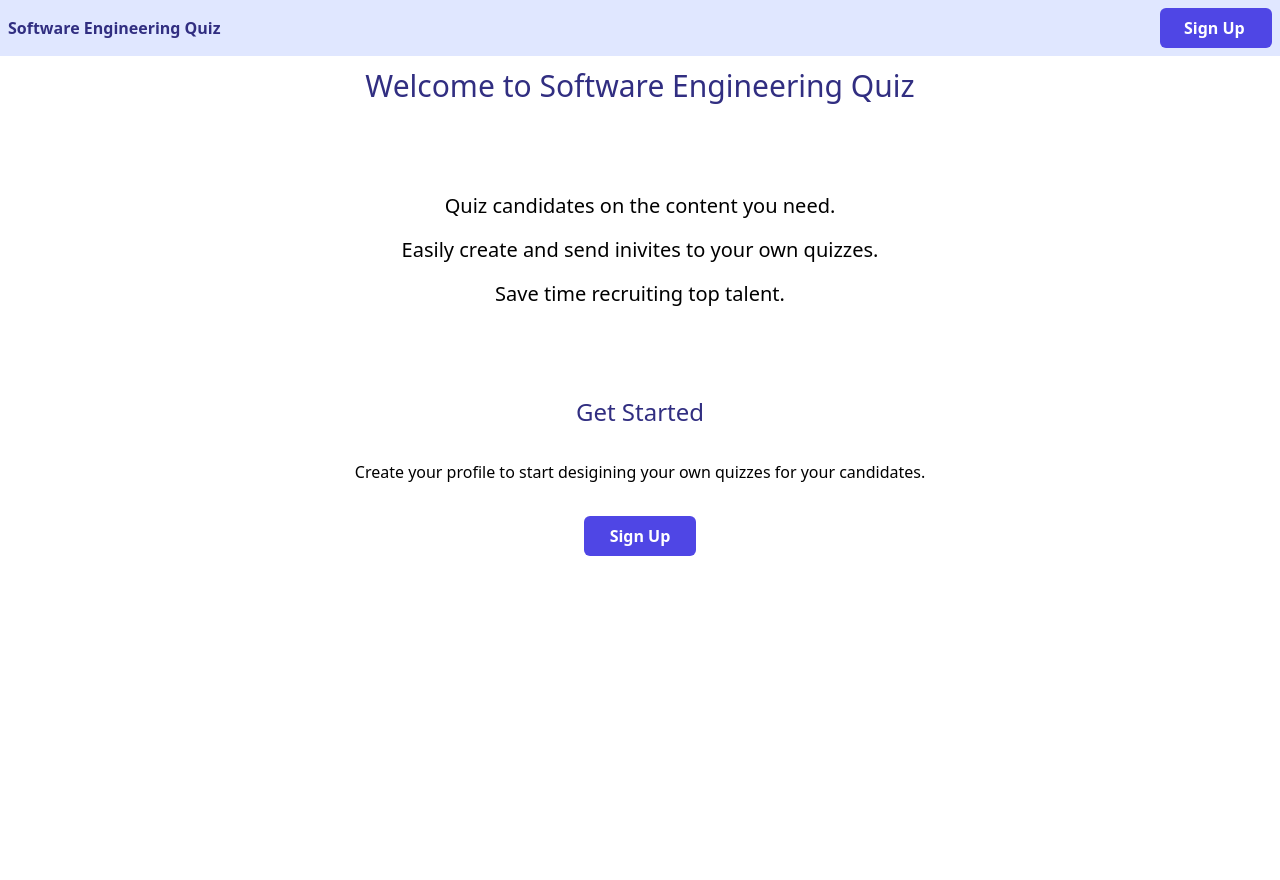
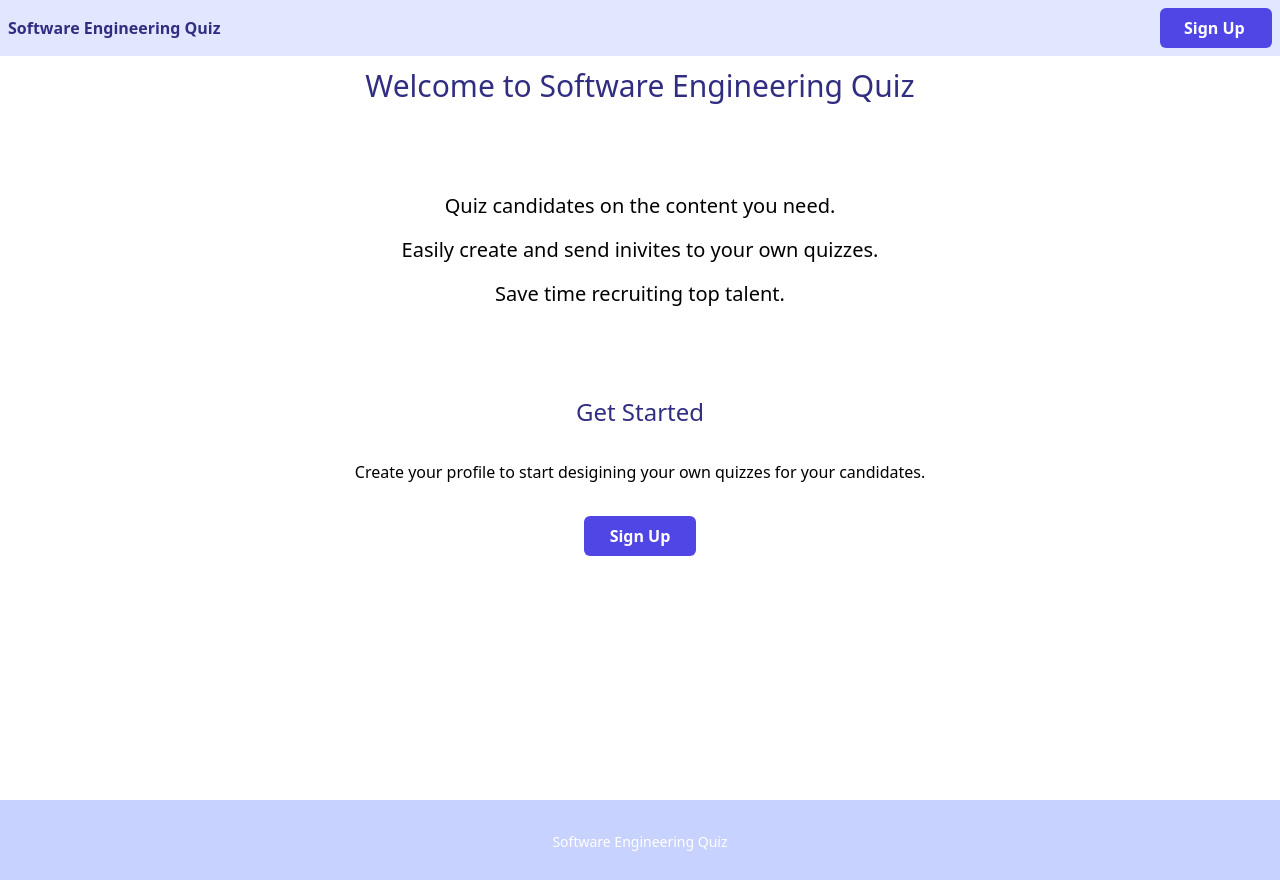
Before and after one commit to alecbar/software-programming-quiz, a Next.js app in the folder next-app/: page / in a window 1280 px wide. Before the commit the page ends 800 px from the top, so only its background shows below. Built offline with nearby package versions, Linux system fonts and the light colour scheme.

Commit message:
Add footer

```diff
--- a/next-app/pages/index.js
+++ b/next-app/pages/index.js
@@ -11,7 +11,7 @@ export default function Home() {
         <link rel="icon" href="/favicon.ico" />
       </Head>
 
-      <main className="max-w">
+      <main className="max-w h-screen">
         <nav className="bg-indigo-100 font-semibold text-indigo-900 flex justify-between">
           <a href="/" className="my-auto p-2">Software Engineering Quiz</a>
           <a href="signup" className="text-white font-semibold bg-indigo-600 w-28  m-2 py-2 px-6 rounded-md">Sign Up</a>
@@ -32,8 +32,8 @@ export default function Home() {
 
       </main>
 
-      <footer className="">
-
+      <footer className="max-w h-20 bg-indigo-200">
+        <p className="m-auto pt-8 text-center text-sm text-white">Software Engineering Quiz</p>
       </footer>
     </div>
   )
```
